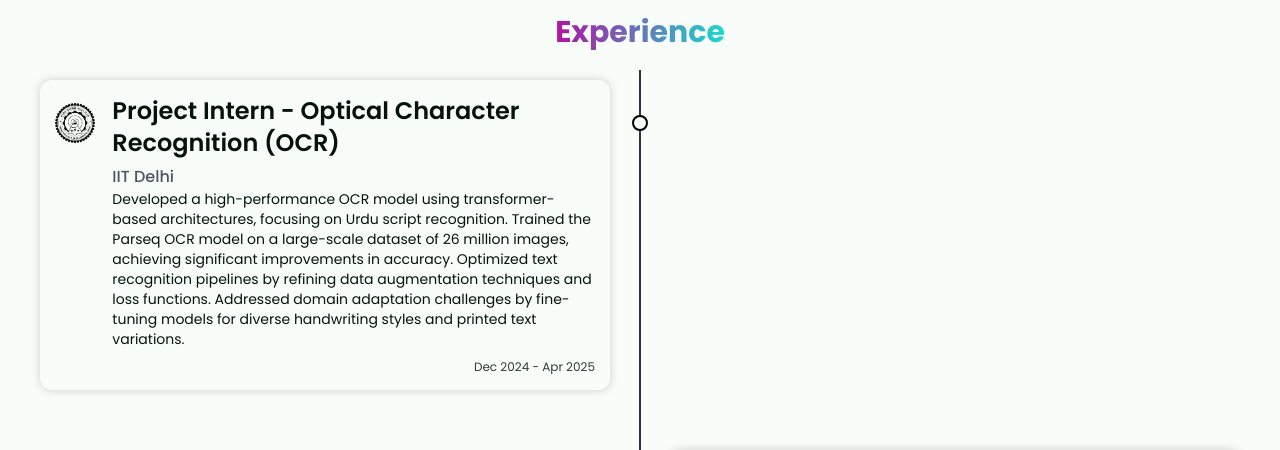
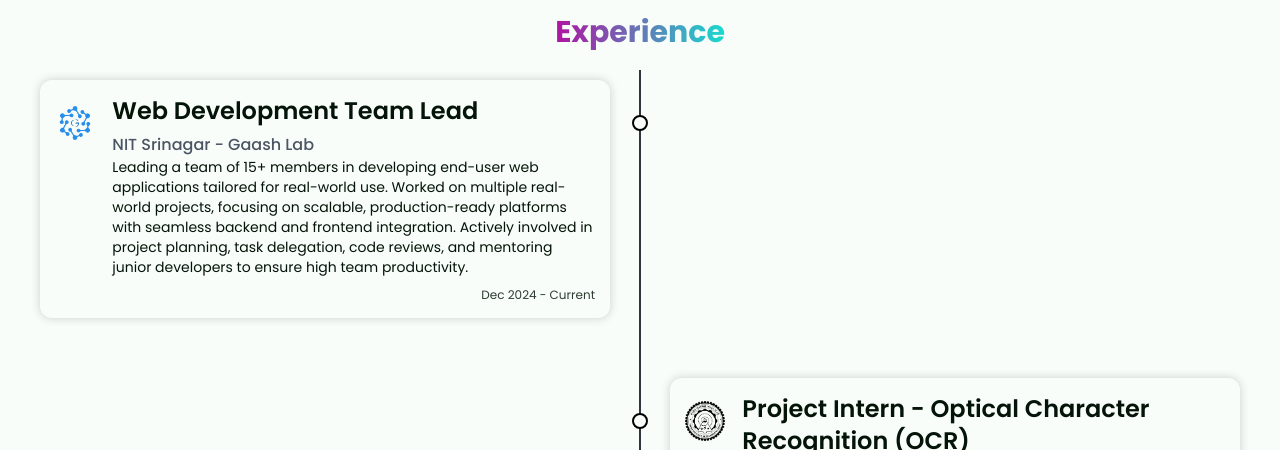
Before and after one commit to Tawheed-tariq/Portfolio, a React (Vite) app: page / in a window 1280 px wide. Shown: the part 787-1237 px from the top of the page. Built offline with nearby package versions, Linux system fonts and the light colour scheme; a web font is replaced by a local one.

Commit message:
overflow fix

```diff
--- a/src/App.css
+++ b/src/App.css
@@ -15,7 +15,7 @@
 }
 
 body{
-    width: 100vw;
+    width: 100%;
     height: 100vh;
     font-family: 'Poppins', sans-serif;
     background: #F8FDF9;
--- a/src/components/About.jsx
+++ b/src/components/About.jsx
@@ -68,7 +68,7 @@ export default function About(){
 
     return(
         <>
-            <div id="about" className={`w-full min-h-[90vh] px-[20px] xl:px-[250px]`}>
+            <div id="about" className={`w-full min-h-[90vh] px-5 xl:px-64`}>
                 {/* About me */}
                 <div className={` gap-[25px] w-full h-[50%] flex flex-col justify-center items-center pt-[100px] md:pt-[150px]`}>
                     <h1 data-aos="zoom-in-down" onMouseEnter={textEnter} onMouseLeave={textLeave} className={`text-xl md:text-3xl font-bold text-txt`}> <span className={`decorate-text`}>Hello</span>, I am Tavaheed Tariq</h1>
--- a/src/components/Experience.jsx
+++ b/src/components/Experience.jsx
@@ -3,16 +3,18 @@ import { experience } from "../constants";
 
 
 
-export default function Experience(){
-    return(
+export default function Experience() {
+    return (
         <>
-            <div id="exp" className={`w-full py-[40px] px-[20px] xl:px-[150px]`}>
-                <h1 className={`text-2xl  text-center mb-[20px] font-bold md:text-3xl`}><span className="heading">Experience</span>  </h1>
+            <div id="exp" className="w-full py-10 px-5 xl:px-36 overflow-x-hidden">
+                <h1 className="text-2xl text-center mb-5 font-bold md:text-3xl">
+                    <span className="heading">Experience</span>
+                </h1>
 
-                <div className={`timeline-items flex flex-wrap relative max-w-[100%]`}>
+                <div className="timeline-items flex flex-wrap relative w-full">
                     {
-                        experience.map((item,index) => (
-                            <div key={item.id} className={`timeline-item mb-[10px] md:mb-[40px] w-[100%] relative`}>
+                        experience.map((item, index) => (
+                            <div key={item.id} className="timeline-item mb-2 md:mb-10 w-full relative">
                                 <div className="timeline-dot"></div>
                                 <Card
                                     img_url={item.icon}
--- a/src/components/NavBar.jsx
+++ b/src/components/NavBar.jsx
@@ -5,7 +5,7 @@ export default function NavBar(){
     return(
         <nav>
             {/* navbar for devices of width greater than 768px */}
-            <div className={`bg-transparent backdrop-blur-sm w-full h-[70px] border-b-[1px]  border-black hidden sm:flex justify-between items-center px-[40px] md:px-[80px] lg:px-[170px] xl:px-[250px] fixed z-10`}>
+            <div className={`bg-transparent backdrop-blur-sm w-full h-16 border-b border-black hidden sm:flex justify-between items-center px-10 md:px-20 lg:px-40 xl:px-64 fixed z-10`}>
                 <div className={`flex gap-2 items-center`}>
                     <img className='w-8 h-8 rounded-full' src="logo.jpeg" alt="." />
                     <p className='text-txt text-lg md:text-[20px] font-semibold'>Tavaheed Tariq</p>
--- a/src/components/Skills.jsx
+++ b/src/components/Skills.jsx
@@ -1,16 +1,18 @@
-import {skills} from '../constants/index'
+import { skills } from '../constants/index'
 import SkillCard from './skillCard'
-export default function Skils(){
+export default function Skils() {
 
 
-    return(
+    return (
         <>
-            <div id='skill' className={`w-[100%] flex justify-center items-center flex-col py-[40px] px-[20px] md:px-[150px]`}>
-                <h1 className={`text-2xl text-center font-bold md:text-3xl`}><span className="heading">Skills</span> </h1>
+            <div id='skill' className="w-full flex justify-center items-center flex-col py-10 px-5 md:px-36 overflow-x-hidden">
+                <h1 className="text-2xl text-center font-bold md:text-3xl">
+                    <span className="heading">Skills</span>
+                </h1>
                 {
                     skills.map((skill) => (
-                        <div key={skill.id} className={`flex flex-wrap gap-[15px] my-[15px] mx-[20px]`}>
-                            <SkillCard skillName={skill.name} skillArray={skill.arrName}/>
+                        <div key={skill.id} className="flex flex-wrap gap-4 my-4 over">
+                            <SkillCard skillName={skill.name} skillArray={skill.arrName} />
                         </div>
                     ))
                 }
--- a/src/components/skillCard.jsx
+++ b/src/components/skillCard.jsx
@@ -5,18 +5,18 @@ import { useEffect } from "react";
 
 
 export default function SkillCard({ skillName, skillArray }) {
-  useEffect(()=>{
-    Aos.init({duration:900, anchorPlacement:"top-center"})
-},[])
+  useEffect(() => {
+    Aos.init({ duration: 900, anchorPlacement: "top-center" })
+  }, [])
   return (
     <div
       data-aos="zoom-in-up"
-      className={`border-[1px] sm:w-[700px] md:w-[900px] border-gray-400 px-[25px] py-[10px] my-[20px] rounded-3xl`}
+      className="w-full max-w-3xl border border-gray-400 px-6 py-4 my-5 rounded-3xl overflow-hidden shadow-lg bg-white flex flex-col items-center justify-center"
     >
-      <h1 className={`text-xl md:text-2xl font-bold mb-[10px]`}>
+      <h1 className="text-xl md:text-2xl font-bold mb-3">
         <span className="decorate-text">{skillName}</span>
       </h1>
-      <div className={`flex flex-wrap gap-[15px] my-[15px] md:mx-[20px]`}>
+      <div className="flex flex-wrap gap-4 my-4">
         {skillArray.map((skill) => (
           <SkillIcon key={skill.id} title={skill.title} icon={skill.icon} />
         ))}
--- a/src/constants/index.js
+++ b/src/constants/index.js
@@ -50,6 +50,16 @@ export const contactLinks = [
 ]
 
 export const experience = [
+    {
+        id: "7",
+        icon: "gaash.png",
+        organization: "NIT Srinagar - Gaash Lab",
+        title: "Web Development Team Lead",
+        desc: "Leading a team of 15+ members in developing end-user web applications tailored for real-world use. Worked on multiple real-world projects, focusing on scalable, production-ready platforms with seamless backend and frontend integration. Actively involved in project planning, task delegation, code reviews, and mentoring junior developers to ensure high team productivity.",
+        strt: "Dec 2024",
+        end: "Current"
+    },
+
     {
         id: "6",
         icon: "iit_delhi.png",
```
Also changed, not shown: public/gaash.png (added), 1 other file (tests, documents, lock files or other folders).
